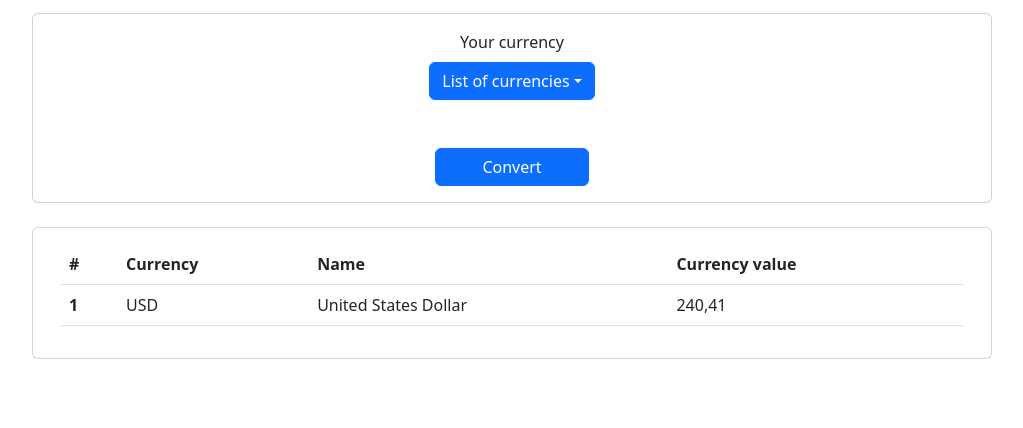
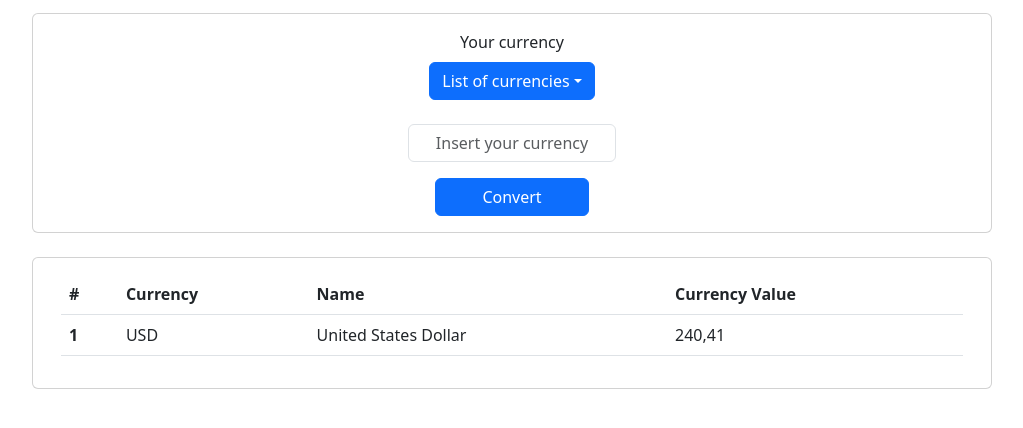
Before and after one commit to Sebs5384/rate-exchange-web, a website: page src/index.html in a window 1280 px wide. Shown: the part 144-572 px from the top of the page, without its empty margins (128-1151 px from the left). Drawn offline with nearby package versions, Linux system fonts and the light colour scheme.

Commit message:
add currency input
This is where the user will either input it through typing his desired curency or through selecting it from the dropdown.

```diff
--- a/src/index.html
+++ b/src/index.html
@@ -20,11 +20,17 @@
       <div class="card" style="width: 60rem">
         <div class="card-body">
           <form id="form">
-            <div class="mb-5 text-center">
+            <div class="mb-4 text-center">
               <label class="form-label">Your currency</label>
               <div class="dropdown">
                 <button class="btn btn-primary dropdown-toggle" type="button" data-bs-toggle="dropdown" aria-expanded="false">List of currencies</button>
                 <ul class="dropdown-menu menu-scroll" id="currency-list"></ul>
+              </div>
+            </div>
+
+            <div class="row justify-content-center">
+              <div class="col-3 mb-3">
+                <input class="form-control text-center" type="text" placeholder="Insert your currency" />
               </div>
             </div>
 
@@ -34,16 +40,17 @@
           </form>
         </div>
       </div>
+    </div>
 
+    <div class="row justify-content-center">
       <div class="card gy-4" style="width: 60rem">
         <div class="card-body">
           <table class="table">
-            <thead>
             <tr>
               <th scope="col">#</th>
               <th scope="col">Currency</th>
               <th scope="col">Name</th>
-                <th scope="col">Currency value</th>
+              <th scope="col">Currency Value</th>
             </tr>
             <tbody>
               <tr>
@@ -53,7 +60,6 @@
                 <td>240,41</td>
               </tr>
             </tbody>
-            </thead>
           </table>
         </div>
       </div>
--- a/src/utilities.js
+++ b/src/utilities.js
@@ -1,4 +1,4 @@
-let currenciesName = [
+const currenciesName = [
   "(United Arab Emirates Dirham)",
   "(Afghan Afghani)",
   "(Albanian Lek)",
```
Lines whose indentation alone changed are shown as unchanged.
